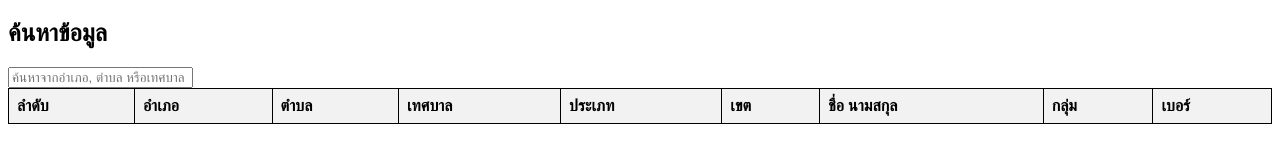
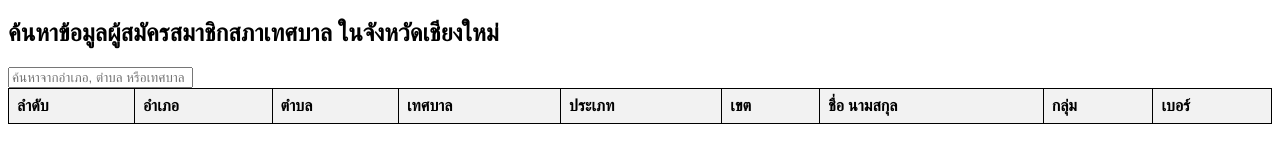
Before and after one commit to NSDTCNT/CNX-election2025, a plain HTML site: page index.html in a window 1280 px wide. Drawn offline with Linux system fonts and the light colour scheme; no server answers.

Commit message:
Update index.html

```diff
--- a/index.html
+++ b/index.html
@@ -12,7 +12,7 @@
     </style>
 </head>
 <body>
-    <h2>ค้นหาข้อมูล</h2>
+    <h2>ค้นหาข้อมูลผู้สมัครสมาชิกสภาเทศบาล ในจังหวัดเชียงใหม่</h2>
     <input type="text" id="search" placeholder="ค้นหาจากอำเภอ, ตำบล หรือเทศบาล" oninput="filterData()">
     <table>
         <thead>
```
